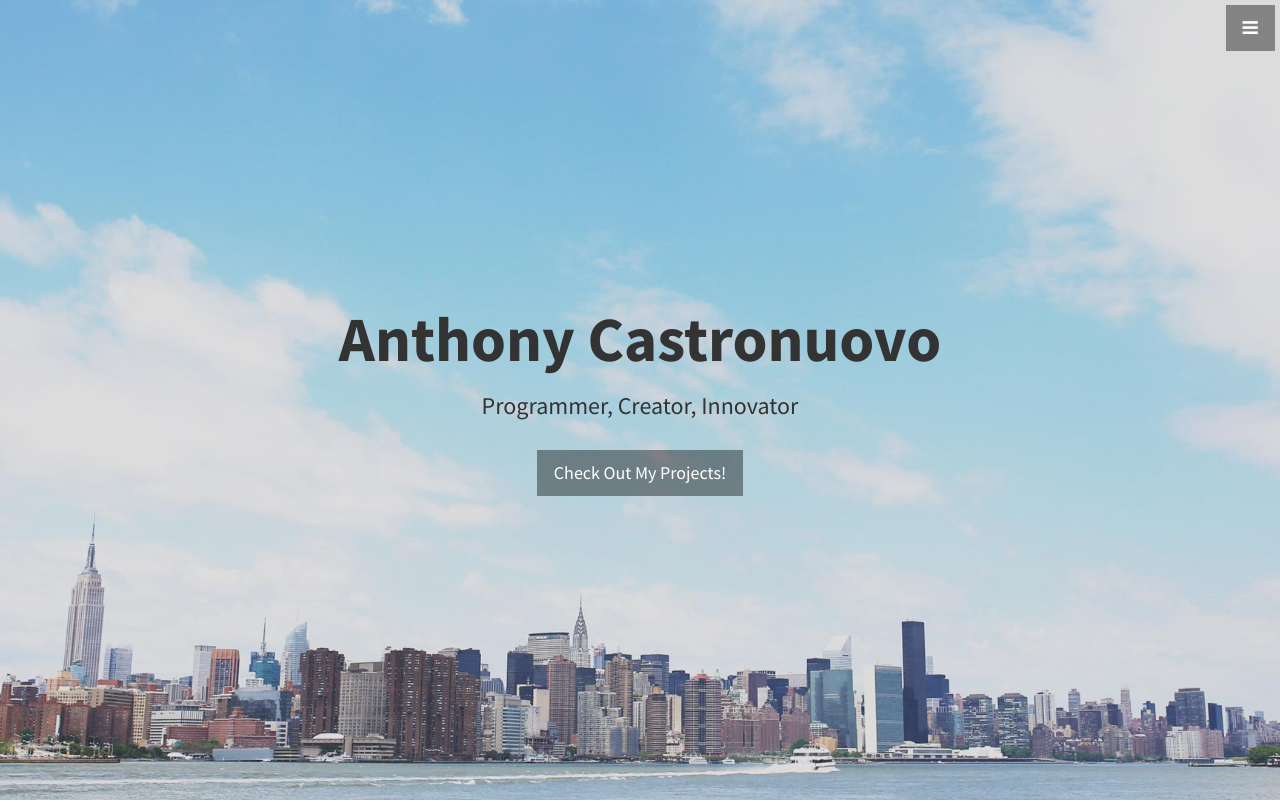
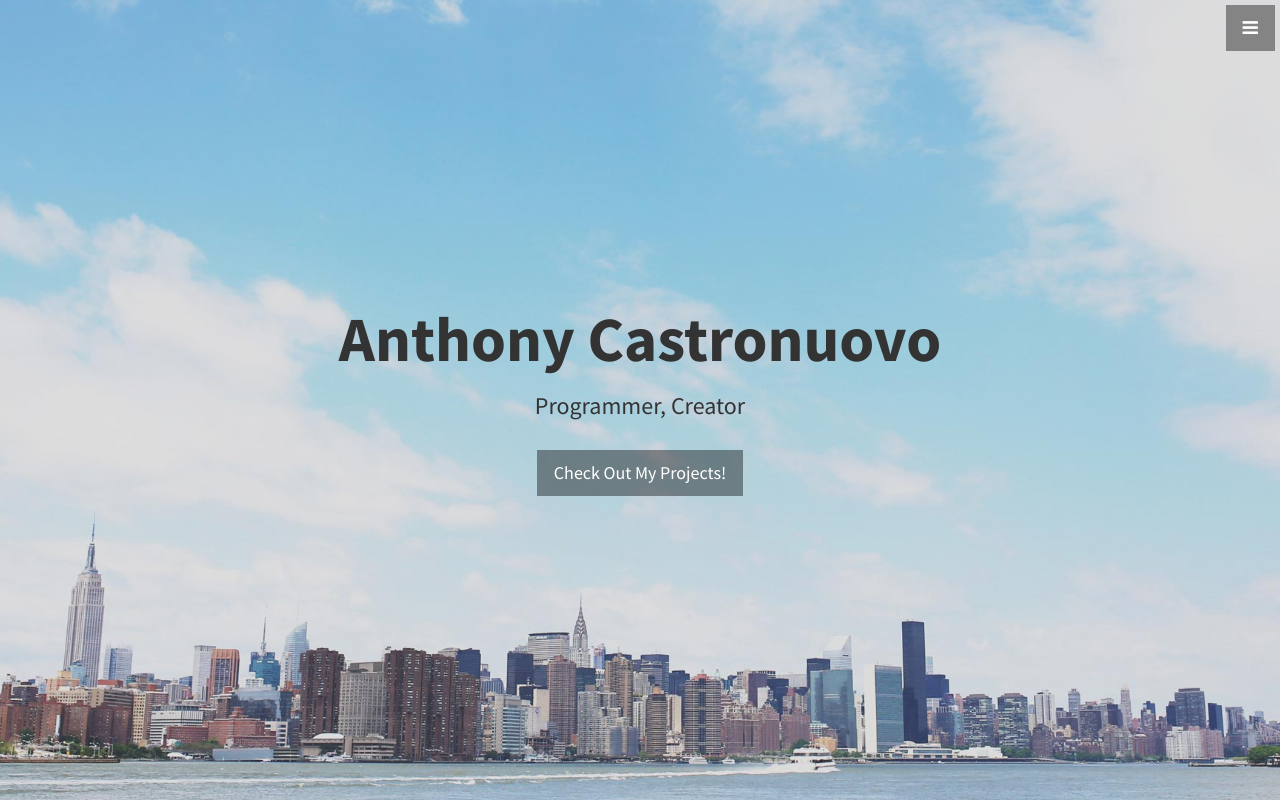
Before and after one commit to aCastrooo/acastrooo.github.io, a plain HTML site: page index.html in a window 1280 px wide. Shown: the top 802 px of the page. Drawn offline with Linux system fonts and the light colour scheme.

Commit message:
Page change

```diff
--- a/index.html
+++ b/index.html
@@ -62,7 +62,7 @@
     <header id="top" class="header">
         <div class="text-vertical-center">
             <h1>Anthony Castronuovo</h1>
-            <h3>Programmer, Creator, Innovator</h3>
+            <h3>Programmer, Creator</h3>
             <br>
             <a href="#projects" class="btn btn-dark btn-lg">Check Out My Projects!</a>
         </div>
```
